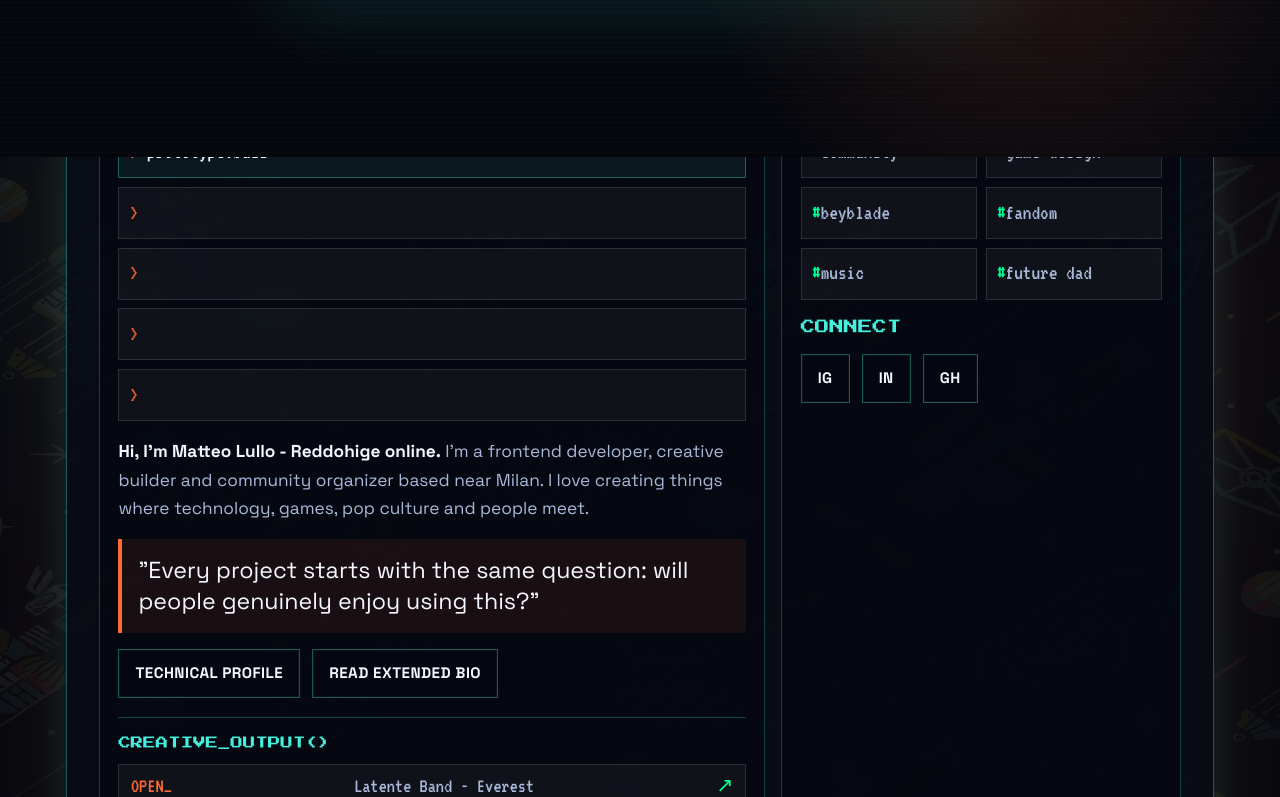
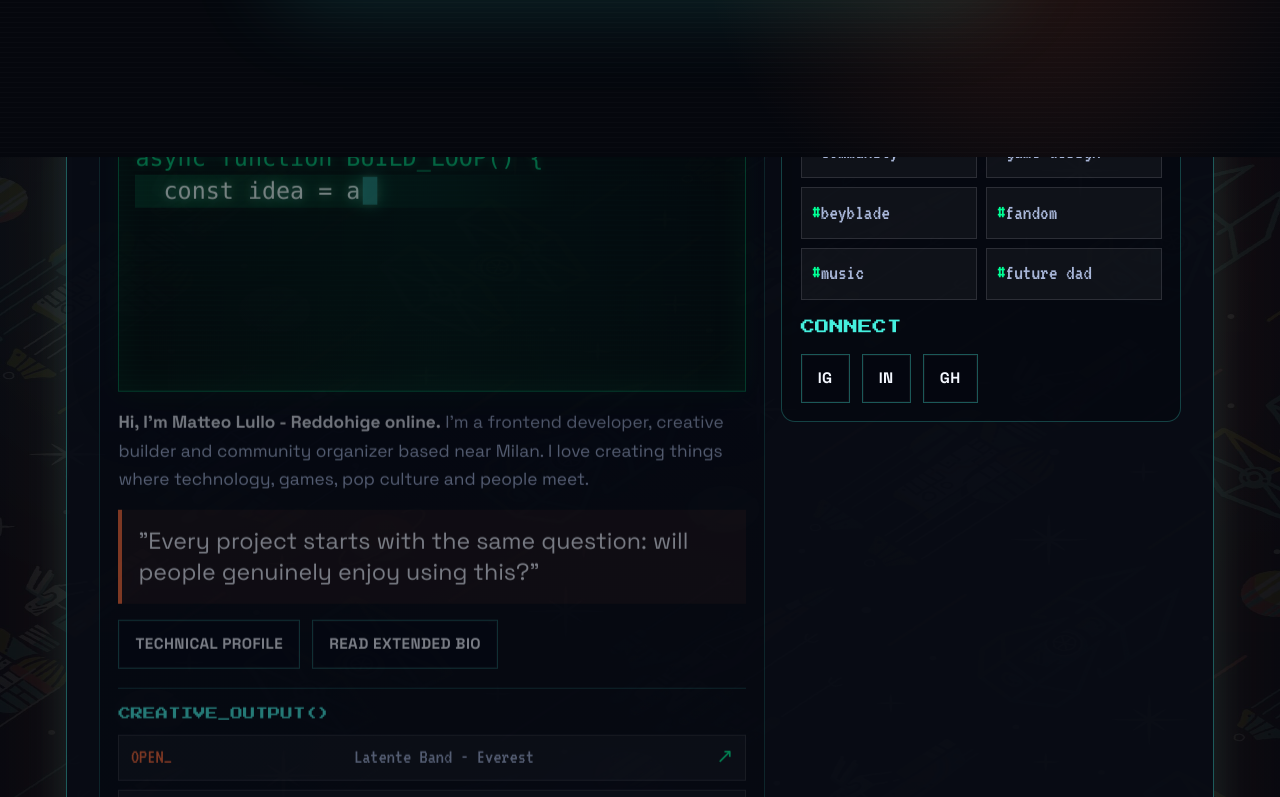
Before and after one commit to Reddohige/matteolullo.it, a Nuxt app: page / in a window 1280 px wide. Shown: the part 643-1440 px from the top of the page. Built offline with nearby package versions, Linux system fonts and the light colour scheme.

Commit message:
feat: improvee ux ui

```diff
--- a/app/app.vue
+++ b/app/app.vue
@@ -7,29 +7,39 @@ const expandedBio = ref(false);
 const isOffline = ref(false);
 const buildLoopScripts = {
   it: [
-    'const idea = scan("curiosity");',
-    "prototype.build(idea);",
-    "people.invite({ vibe: 'welcome' });",
-    "feedback.listen();",
-    "project.improve();",
-    "return repeat();",
+    "async function BUILD_LOOP() {",
+    '  const idea = await scan("curiosity");',
+    "  const prototype = craft(idea);",
+    "  community.invite({ vibe: 'welcome' });",
+    "  await feedback.listen();",
+    "  return prototype.improve().repeat();",
+    "}",
   ],
   en: [
-    'const idea = scan("curiosity");',
-    "prototype.build(idea);",
-    "people.invite({ vibe: 'welcome' });",
-    "feedback.listen();",
-    "project.improve();",
-    "return repeat();",
+    "async function BUILD_LOOP() {",
+    '  const idea = await scan("curiosity");',
+    "  const prototype = craft(idea);",
+    "  community.invite({ vibe: 'welcome' });",
+    "  await feedback.listen();",
+    "  return prototype.improve().repeat();",
+    "}",
   ],
 } as const;
-const displayedBuildLines = ref<string[]>(["waiting for runtime...", "", "", "", "", ""]);
+const displayedBuildLines = ref<string[]>([
+  "waiting for runtime...",
+  "",
+  "",
+  "",
+  "",
+  "",
+  "",
+]);
 const activeBuildLine = ref(0);
 const bootLoaderDuration = 6500;
 const buildLoopBootDelay = 5200;
 const buildLoopTypeDelay = 82;
 const buildLoopLineDelay = 700;
-const offlineCacheName = "matteolullo-it-v3";
+const offlineCacheName = "matteolullo-it-v4";
 const offlineStaticUrls = [
   "/",
   "/200.html",
@@ -64,7 +74,7 @@ const updateOnlineStatus = () => {
 };
 
 const registerServiceWorker = () => {
-  if (!import.meta.client || !("serviceWorker" in navigator)) {
+  if (!import.meta.client || import.meta.dev || !("serviceWorker" in navigator)) {
     return;
   }
 
@@ -308,7 +318,7 @@ onUnmounted(() => {
 
         <div class="content">
           <section v-show="language === 'it'" lang="it">
-            <div class="hero">
+            <div class="hero scroll-reveal">
               <div class="profile-frame">
                 <img
                   src="/img/io-def.png"
@@ -328,17 +338,20 @@ onUnmounted(() => {
             </div>
 
             <div class="boot-grid">
-              <article class="card">
+              <article class="card scroll-reveal">
                 <h2 class="card-title">BUILD_LOOP()</h2>
-                <ul class="process-list">
-                  <li
+                <div class="code-terminal" aria-label="Build loop terminal">
+                  <div class="code-terminal-bar" aria-hidden="true">
+                    <span>matteoOS://build-loop</span>
+                    <span>実行中</span>
+                  </div>
+                  <pre><code><span
                     v-for="(line, index) in displayedBuildLines"
                     :key="`it-build-${index}`"
+                    class="code-line"
                     :class="{ 'is-active': index === activeBuildLine }"
-                  >
-                    <span class="process-line">{{ line }}</span>
-                  </li>
-                </ul>
+                  >{{ line || " " }}</span></code></pre>
+                </div>
                 <p class="mini-bio">
                   <strong>Ciao, sono Matteo Lullo - Reddohige sul web.</strong>
                   Sono uno sviluppatore frontend, creativo e community builder con base
@@ -364,10 +377,6 @@ onUnmounted(() => {
                 </div>
                 <div class="extended-bio" :class="{ 'is-open': expandedBio }">
                   <div>
-                    <p>
-                      Sono uno sviluppatore frontend, creativo e community builder con
-                      base a Inzago, vicino a Milano.
-                    </p>
                     <p>
                       Negli anni ho scoperto che il codice non è mai stato il mio vero
                       obiettivo. Quello che mi entusiasma davvero è progettare sistemi,
@@ -449,7 +458,7 @@ onUnmounted(() => {
                 </div>
               </article>
 
-              <aside class="card">
+              <aside class="card status-card">
                 <h2 class="card-title">STATUS</h2>
                 <ul class="tag-list" aria-label="Cosa costruisco">
                   <li>frontend</li>
@@ -493,7 +502,7 @@ onUnmounted(() => {
           </section>
 
           <section v-show="language === 'en'" lang="en">
-            <div class="hero">
+            <div class="hero scroll-reveal">
               <div class="profile-frame">
                 <img
                   src="/img/io-def.png"
@@ -513,17 +522,20 @@ onUnmounted(() => {
             </div>
 
             <div class="boot-grid">
-              <article class="card">
+              <article class="card scroll-reveal">
                 <h2 class="card-title">BUILD_LOOP()</h2>
-                <ul class="process-list">
-                  <li
+                <div class="code-terminal" aria-label="Build loop terminal">
+                  <div class="code-terminal-bar" aria-hidden="true">
+                    <span>matteoOS://build-loop</span>
+                    <span>実行中</span>
+                  </div>
+                  <pre><code><span
                     v-for="(line, index) in displayedBuildLines"
                     :key="`en-build-${index}`"
+                    class="code-line"
                     :class="{ 'is-active': index === activeBuildLine }"
-                  >
-                    <span class="process-line">{{ line }}</span>
-                  </li>
-                </ul>
+                  >{{ line || " " }}</span></code></pre>
+                </div>
                 <p class="mini-bio">
                   <strong>Hi, I'm Matteo Lullo - Reddohige online.</strong>
                   I'm a frontend developer, creative builder and community organizer based
@@ -549,10 +561,6 @@ onUnmounted(() => {
                 </div>
                 <div class="extended-bio" :class="{ 'is-open': expandedBio }">
                   <div>
-                    <p>
-                      I'm a frontend developer, creative builder and community organizer
-                      based near Milan, Italy.
-                    </p>
                     <p>
                       Over the years I realized that writing code was never my real goal.
                       What truly motivates me is designing systems, products and
@@ -632,7 +640,7 @@ onUnmounted(() => {
                 </div>
               </article>
 
-              <aside class="card">
+              <aside class="card status-card">
                 <h2 class="card-title">STATUS</h2>
                 <ul class="tag-list" aria-label="What I build">
                   <li>frontend</li>
@@ -683,7 +691,7 @@ onUnmounted(() => {
         aria-label="Corporate profile"
       >
         <div v-show="language === 'it'" lang="it" class="corporate-content">
-          <article class="corporate-card">
+          <article class="corporate-card scroll-reveal">
             <p class="corporate-kicker">Personal Profile</p>
             <h1 class="corporate-title">Matteo Lullo</h1>
             <p class="corporate-role">
@@ -719,6 +727,13 @@ onUnmounted(() => {
                   Attualmente lavoro come Software Engineer in iliad, dove sviluppo
                   applicazioni web per piattaforme corporate e customer care, contribuendo
                   anche a progetti in collaborazione con il gruppo iliad / Free Mobile.
+                </p>
+                <p>
+                  In questo contesto mi sono concentrato molto sul miglioramento
+                  dell'esperienza degli operatori customer care: ho lavorato al redesign
+                  di flussi operativi, alla semplificazione delle interfacce e al
+                  miglioramento di UX e UI della piattaforma interna utilizzata
+                  quotidianamente dagli operatori iliad.
                 </p>
                 <p>
                   Mi occupo principalmente di frontend con Vue.js, Nuxt.js, Angular e
@@ -770,13 +785,13 @@ onUnmounted(() => {
               </a>
             </div>
           </article>
-          <aside class="corporate-photo">
+          <aside class="corporate-photo scroll-reveal">
             <img src="/img/io-corporate.jpeg" alt="Matteo Lullo" />
           </aside>
         </div>
 
         <div v-show="language === 'en'" lang="en" class="corporate-content">
-          <article class="corporate-card">
+          <article class="corporate-card scroll-reveal">
             <p class="corporate-kicker">Personal Profile</p>
             <h1 class="corporate-title">Matteo Lullo</h1>
             <p class="corporate-role">
@@ -812,6 +827,12 @@ onUnmounted(() => {
                   applications for corporate platforms and customer care workflows, also
                   contributing to projects in collaboration with the iliad / Free Mobile
                   group.
+                </p>
+                <p>
+                  A significant part of my work has focused on improving the experience of
+                  customer care operators: redesigning operational flows, simplifying
+                  interfaces and improving the UX/UI of the internal platform used every
+                  day by iliad operators.
                 </p>
                 <p>
                   My main focus is frontend development with Vue.js, Nuxt.js, Angular and
@@ -864,7 +885,7 @@ onUnmounted(() => {
               </a>
             </div>
           </article>
-          <aside class="corporate-photo">
+          <aside class="corporate-photo scroll-reveal">
             <img src="/img/io-corporate.jpeg" alt="Matteo Lullo" />
           </aside>
         </div>
--- a/app/assets/css/main.css
+++ b/app/assets/css/main.css
@@ -477,7 +477,7 @@ a {
   border-radius: var(--radius);
   background: var(--panel);
   box-shadow: var(--shadow);
-  overflow: hidden;
+  overflow: visible;
 }
 
 .window-bar {
@@ -486,6 +486,7 @@ a {
   justify-content: space-between;
   gap: 1rem;
   padding: 0.75rem 0.9rem;
+  border-radius: calc(var(--radius) - 1px) calc(var(--radius) - 1px) 0 0;
   background: linear-gradient(90deg, rgba(69, 240, 223, 0.12), rgba(255, 107, 53, 0.1));
   border-bottom: 1px solid var(--border);
   font-family: "VT323", monospace;
@@ -613,6 +614,7 @@ h1 {
   display: grid;
   grid-template-columns: 1.25fr 0.75fr;
   gap: 1rem;
+  align-items: start;
   margin-top: 1.5rem;
 }
 
@@ -621,6 +623,10 @@ h1 {
   background: rgba(5, 8, 16, 0.66);
   border-radius: 14px;
   padding: 1.15rem;
+}
+
+.status-card {
+  align-self: start;
 }
 
 .card-title {
@@ -636,7 +642,6 @@ h1 {
   margin-top: 1rem;
 }
 
-.process-list,
 .tag-list {
   display: grid;
   gap: 0.55rem;
@@ -645,7 +650,6 @@ h1 {
   list-style: none;
 }
 
-.process-list li,
 .tag-list li {
   padding: 0.55rem 0.65rem;
   border: 1px solid rgba(255, 255, 255, 0.12);
@@ -654,40 +658,111 @@ h1 {
   font-size: 1.35rem;
 }
 
-.process-list li {
+.code-terminal {
   position: relative;
-  min-height: 2.62rem;
-  color: var(--muted);
+  isolation: isolate;
   overflow: hidden;
+  border: 1px solid rgba(0, 255, 149, 0.42);
+  background:
+    linear-gradient(rgba(2, 8, 8, 0.92), rgba(3, 12, 9, 0.95)),
+    radial-gradient(circle at 12% 20%, rgba(0, 255, 149, 0.18), transparent 30%),
+    radial-gradient(circle at 84% 74%, rgba(69, 240, 223, 0.12), transparent 32%);
+  box-shadow:
+    inset 0 0 34px rgba(0, 255, 149, 0.1),
+    0 18px 55px rgba(0, 0, 0, 0.22),
+    0 0 28px rgba(0, 255, 149, 0.08);
 }
 
-.process-list li::before {
-  content: "> ";
-  color: var(--orange);
+.code-terminal::before {
+  content: "マ ト テ オ シ ス テ ム 構 築 夢 遊 技 侍 光 影 人 ネ オ ン 回 路 心 祭 旅 物 語";
+  position: absolute;
+  inset: -58% -8% auto;
+  z-index: -1;
+  color: rgba(0, 255, 149, 0.18);
+  font-family: "VT323", monospace;
+  font-size: 2.12rem;
+  line-height: 1.18;
+  letter-spacing: 0.46rem;
+  text-align: justify;
+  text-shadow:
+    0 0 14px rgba(0, 255, 149, 0.42),
+    0 0 28px rgba(69, 240, 223, 0.2);
+  word-break: break-all;
+  animation: matrix-fall 6.8s linear infinite;
 }
 
-.process-list li.is-active {
-  border-color: rgba(69, 240, 223, 0.34);
-  background: rgba(69, 240, 223, 0.07);
-  color: var(--text);
+.code-terminal::after {
+  content: "";
+  position: absolute;
+  inset: 0;
+  pointer-events: none;
+  background:
+    repeating-linear-gradient(
+      to bottom,
+      rgba(0, 255, 149, 0.055) 0,
+      rgba(0, 255, 149, 0.055) 1px,
+      transparent 1px,
+      transparent 5px
+    ),
+    linear-gradient(90deg, transparent, rgba(0, 255, 149, 0.1), transparent);
+  mix-blend-mode: screen;
+  opacity: 0.5;
 }
 
-.process-list li.is-active::after {
-  content: "";
-  display: inline-block;
-  width: 0.52rem;
-  height: 1.05rem;
-  margin-left: 0.16rem;
-  background: var(--cyan);
-  box-shadow: 0 0 16px rgba(69, 240, 223, 0.48);
-  transform: translateY(0.14rem);
-  animation: blink 0.82s steps(2, start) infinite;
+.code-terminal-bar {
+  display: flex;
+  justify-content: space-between;
+  gap: 1rem;
+  padding: 0.56rem 0.7rem;
+  border-bottom: 1px solid rgba(0, 255, 149, 0.28);
+  background: rgba(0, 255, 149, 0.09);
+  color: var(--green);
+  font-family: "VT323", monospace;
+  font-size: 1.13rem;
+  text-transform: uppercase;
 }
 
-.process-line {
-  color: inherit;
+.code-terminal pre {
+  position: relative;
+  z-index: 1;
+  min-height: 16rem;
+  margin: 0;
+  padding: 0.95rem 1rem 1.1rem;
+  color: #b7ffda;
+  font-family: "VT323", monospace;
+  font-size: clamp(1.12rem, 2vw, 1.46rem);
+  line-height: 1.42;
+  white-space: pre-wrap;
+}
+
+.code-line {
+  display: block;
+  min-height: 1.42em;
+  color: rgba(0, 255, 149, 0.76);
   overflow-wrap: anywhere;
-  white-space: normal;
+  text-shadow:
+    0 0 8px rgba(0, 255, 149, 0.26),
+    0 0 18px rgba(69, 240, 223, 0.1);
+  transition:
+    color 0.18s ease,
+    text-shadow 0.18s ease,
+    background 0.18s ease;
+}
+
+.code-line.is-active {
+  color: #ecfff6;
+  background: linear-gradient(90deg, rgba(0, 255, 149, 0.16), transparent 75%);
+  text-shadow:
+    0 0 10px rgba(236, 255, 246, 0.32),
+    0 0 18px rgba(0, 255, 149, 0.56),
+    0 0 30px rgba(69, 240, 223, 0.22);
+}
+
+.code-line.is-active::after {
+  content: "█";
+  margin-left: 0.16rem;
+  color: var(--cyan);
+  animation: blink 0.82s steps(2, start) infinite;
 }
 
 .tag-list {
@@ -901,7 +976,7 @@ body.corporate-mode .mode-button.active {
   display: grid;
   grid-template-columns: minmax(0, 1.05fr) minmax(280px, 0.75fr);
   gap: clamp(1rem, 4vw, 2rem);
-  align-items: center;
+  align-items: start;
 }
 
 .corporate-card,
@@ -1012,6 +1087,7 @@ body.corporate-mode .mode-button.active {
 }
 
 .corporate-photo {
+  align-self: start;
   padding: 0.75rem;
 }
 
@@ -1317,6 +1393,16 @@ body.corporate-mode .mode-button.active {
     animation: load-in 0.5s ease both;
   }
 
+  .scroll-reveal {
+    animation: scroll-reveal both;
+    animation-timeline: view();
+    animation-range: entry 0% cover 28%;
+  }
+
+  .scroll-reveal:nth-child(2) {
+    animation-range: entry 6% cover 34%;
+  }
+
   @keyframes load-in {
     from {
       opacity: 0;
@@ -1327,6 +1413,41 @@ body.corporate-mode .mode-button.active {
       opacity: 1;
       transform: translateY(0) scale(1);
     }
+  }
+
+  @keyframes scroll-reveal {
+    from {
+      opacity: 0.1;
+      transform: translateY(24px);
+    }
+
+    to {
+      opacity: 1;
+      transform: translateY(0);
+    }
+  }
+
+  @keyframes matrix-fall {
+    from {
+      transform: translateY(-28%);
+    }
+
+    to {
+      transform: translateY(168%);
+    }
+  }
+}
+
+@media (min-width: 861px) {
+  .status-card {
+    position: sticky;
+    top: 1.25rem;
+    z-index: 3;
+  }
+
+  .corporate-photo {
+    position: sticky;
+    top: 1rem;
   }
 }
 
@@ -1374,6 +1495,11 @@ body.corporate-mode .mode-button.active {
     margin: 0 auto;
   }
 
+  .status-card,
+  .corporate-photo {
+    position: static;
+  }
+
   h1 {
     font-size: clamp(1.75rem, 8vw, 3rem);
   }
```
Also changed, not shown: public/sw.js (+16 -1 lines).
